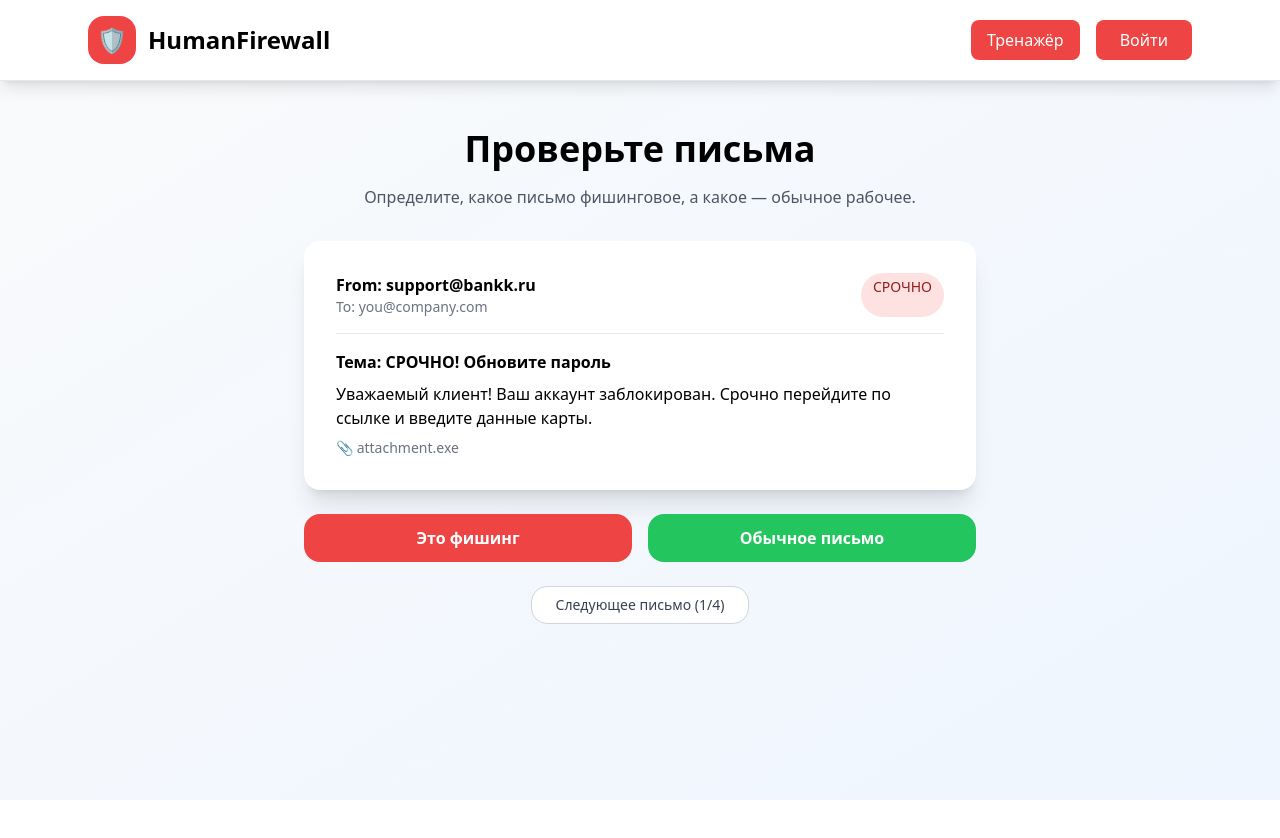
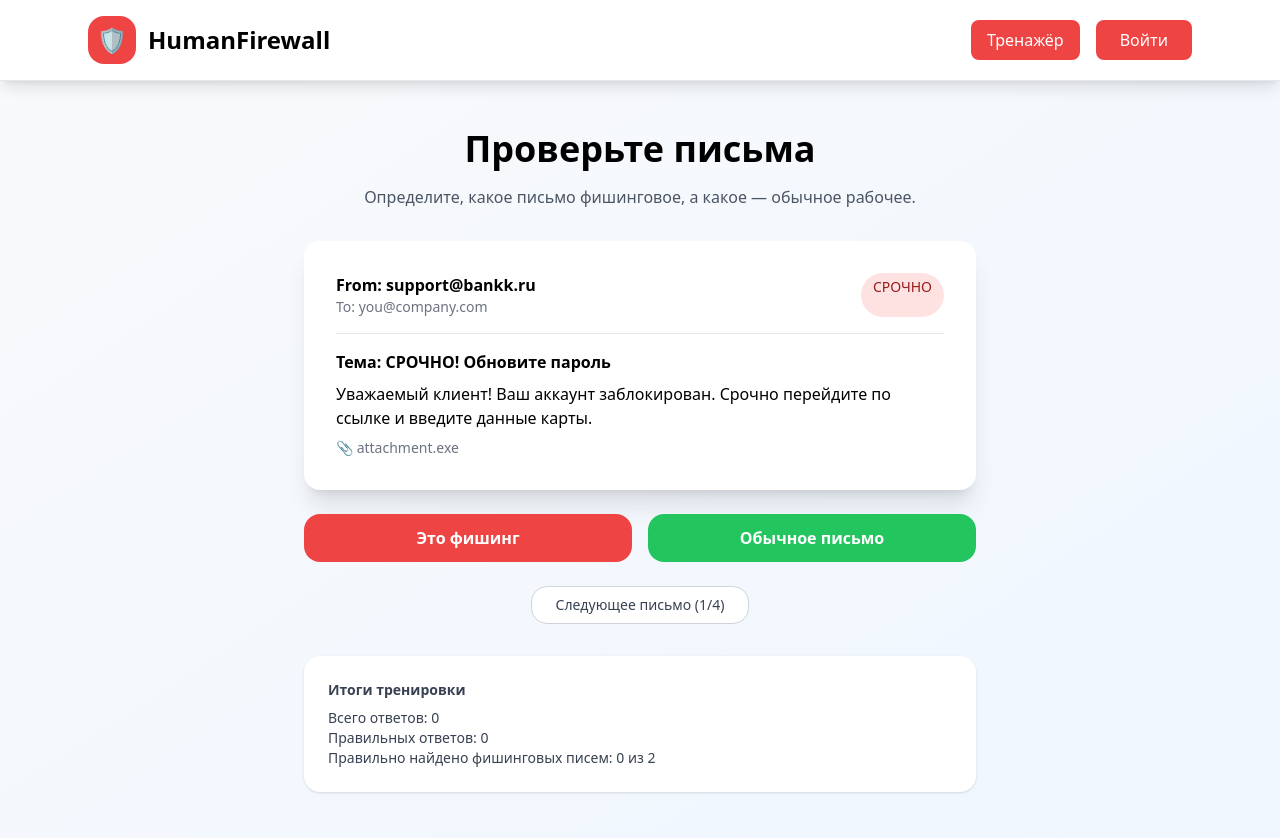
Before and after one commit to CallMeCarizma/HumanFireWallProto, a React (Vite) app: page / in a window 1280 px wide. Before the commit the page ends 800 px from the top, so only its background shows below. Built offline with nearby package versions, Linux system fonts and the light colour scheme.

Commit message:
Update EmailSimulator.jsx

```diff
--- a/src/components/EmailSimulator.jsx
+++ b/src/components/EmailSimulator.jsx
@@ -46,22 +46,38 @@ const EMAILS = [
 export default function EmailSimulator() {
   const [currentIndex, setCurrentIndex] = useState(0);
   const [feedback, setFeedback] = useState(null);
+  const [totalAnswered, setTotalAnswered] = useState(0);
+  const [correctAnswers, setCorrectAnswers] = useState(0);
+  const [correctPhishing, setCorrectPhishing] = useState(0);
 
   const currentEmail = EMAILS[currentIndex];
 
   const handleAnswer = (userThinksPhishing) => {
     const isCorrect = userThinksPhishing === currentEmail.isPhishing;
+
     setFeedback({
       correct: isCorrect,
       explanation: currentEmail.explanation,
       userAnswer: userThinksPhishing
     });
+
+    // обновляем общую статистику
+    setTotalAnswered((prev) => prev + 1);
+    if (isCorrect) {
+      setCorrectAnswers((prev) => prev + 1);
+      // отдельно считаем правильно найденные фишинговые письма
+      if (currentEmail.isPhishing) {
+        setCorrectPhishing((prev) => prev + 1);
+      }
+    }
   };
 
   const nextEmail = () => {
     setFeedback(null);
     setCurrentIndex((prev) => (prev + 1) % EMAILS.length);
   };
+
+  const totalPhishing = EMAILS.filter((e) => e.isPhishing).length;
 
   return (
     <div className="max-w-2xl mx-auto">
@@ -110,7 +126,7 @@ export default function EmailSimulator() {
         </button>
       </div>
 
-      {/* Обратная связь */}
+      {/* Обратная связь по текущему письму */}
       {feedback && (
         <div
           className={`mt-4 p-6 rounded-2xl border-4 ${
@@ -133,7 +149,7 @@ export default function EmailSimulator() {
         </div>
       )}
 
-      {/* Следующее письмо */}
+      {/* Кнопка следующего письма */}
       <div className="mt-6 text-center">
         <button
           onClick={nextEmail}
@@ -142,6 +158,16 @@ export default function EmailSimulator() {
           Следующее письмо ({currentIndex + 1}/{EMAILS.length})
         </button>
       </div>
+
+      {/* Итоги тренировки */}
+      <div className="mt-8 bg-white rounded-2xl shadow p-6 text-sm text-gray-700">
+        <h4 className="font-semibold mb-2">Итоги тренировки</h4>
+        <p>Всего ответов: {totalAnswered}</p>
+        <p>Правильных ответов: {correctAnswers}</p>
+        <p>
+          Правильно найдено фишинговых писем: {correctPhishing} из {totalPhishing}
+        </p>
+      </div>
     </div>
   );
 }
```
